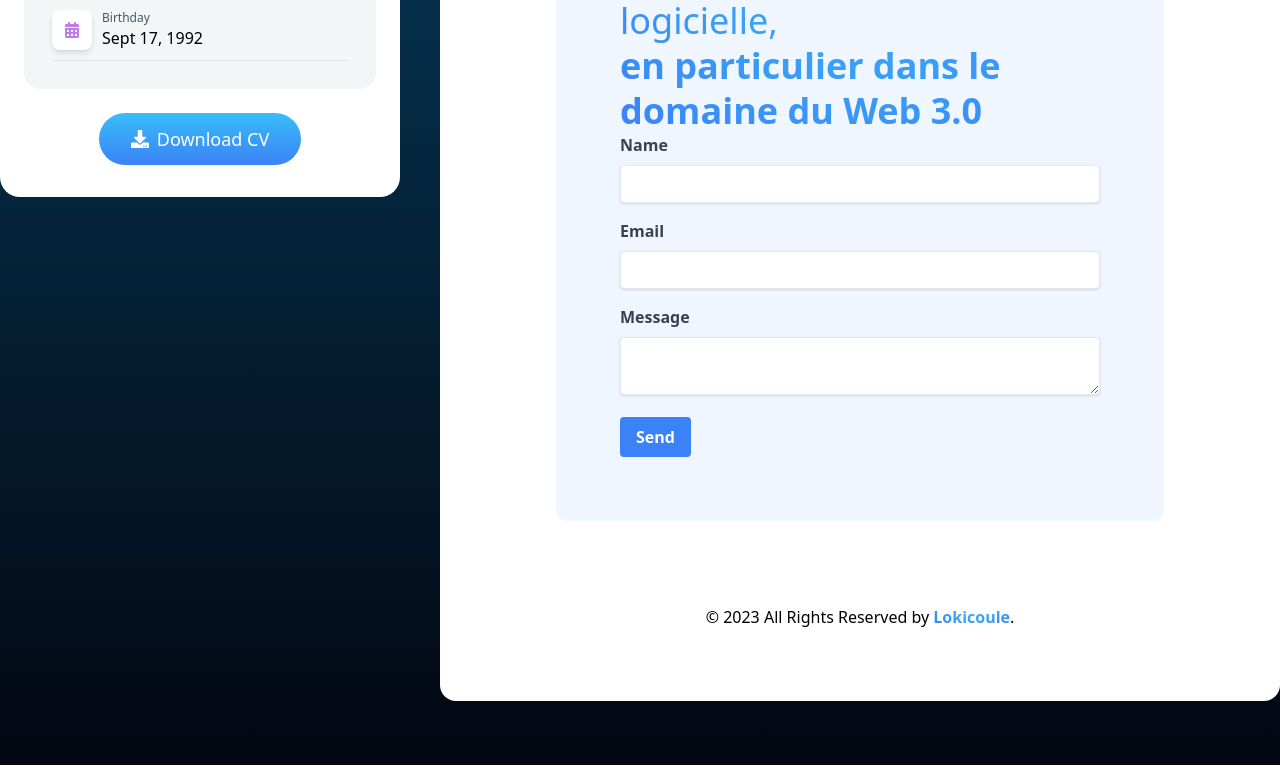
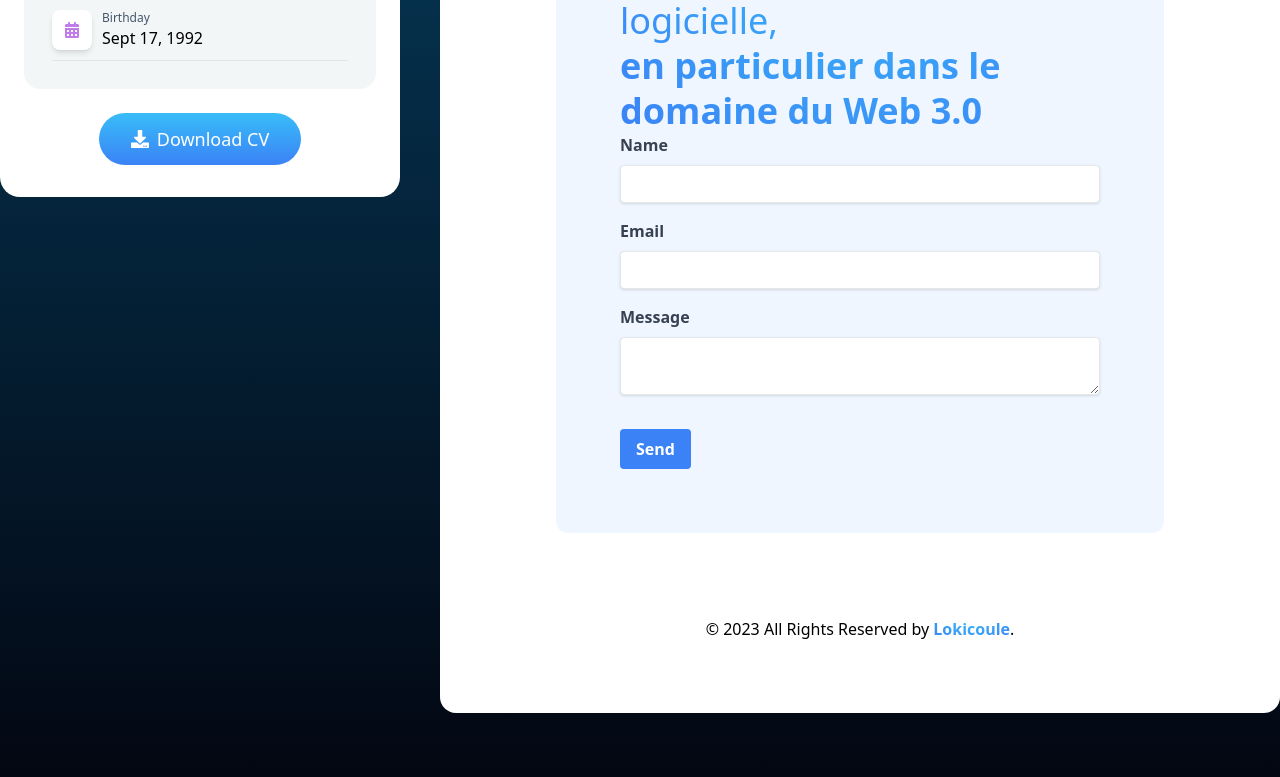
Before and after one commit to Lokicoule/portfolio, a React (Vite) app: page /contact in a window 1280 px wide. Shown: the part 796-1573 px from the top of the page. Built offline with nearby package versions, Linux system fonts and the light colour scheme.

Commit message:
feat(contact): prevent spamming and improve ux

```diff
--- a/src/pages/contact/Contact.tsx
+++ b/src/pages/contact/Contact.tsx
@@ -5,8 +5,8 @@ import ContactFormView from "./components/ContactFormView";
 import { ContactFormProps } from "./domainObjects/ContactForm";
 
 const Contact = () => {
-  const handleSubmit = (data: ContactFormProps) => {
-    contactController.submitContactForm(data);
+  const handleSubmit = async (data: ContactFormProps) => {
+    await contactController.submitContactForm(data);
   };
 
   return (
--- a/src/pages/contact/ContactController.tsx
+++ b/src/pages/contact/ContactController.tsx
@@ -5,30 +5,38 @@ import { NotificationService } from "../../shared/notifications/notificationsSer
 import { ContactFormProps } from "./domainObjects/ContactForm";
 
 export class ContactController {
+  private _isLoading = false;
+
   constructor(
     private notifications: NotificationService,
     private mailingService: MailingService,
     private loggingService: LoggingService
   ) {}
 
-  public submitContactForm(data: ContactFormProps) {
+  public async submitContactForm(data: ContactFormProps): Promise<void> {
+    if (this._isLoading) {
+      return;
+    }
+
     const notification = Notification.createInfo("Sending message...");
 
     this.notifications.showToast(notification);
-
-    this.mailingService.sendEmail(
-      data,
-      () => {
+    this._isLoading = true;
+    try {
+      await this.mailingService.sendEmail(data);
+      console.log("data", data);
       this.notifications.updateToast(
         notification.withMessageAndType("Message sent!", "success")
       );
-      },
-      (error: Error) => {
-        this.loggingService.logError(error);
+    } catch (error) {
+      console.error("error", error);
+      this.loggingService.logError(error as Error);
       this.notifications.updateToast(
         notification.withMessageAndType("Message failed to send!", "error")
       );
-      }
-    );
+      throw error;
+    } finally {
+      this._isLoading = false;
     }
   }
+}
--- a/src/pages/contact/components/ContactFormView.tsx
+++ b/src/pages/contact/components/ContactFormView.tsx
@@ -1,4 +1,5 @@
 import { useState } from "react";
+import { useAsyncCallback } from "../../../shared/hooks/useAsyncCallback";
 import { ContactFormProps } from "../domainObjects/ContactForm";
 
 export interface ContactFormElements extends HTMLFormControlsCollection {
@@ -12,7 +13,7 @@ interface ContactFormElement extends HTMLFormElement {
 }
 
 interface ContactFormViewProps {
-  onSubmit: (data: ContactFormProps) => void;
+  onSubmit: (data: ContactFormProps) => Promise<void>;
 }
 
 const ContactFormView: React.FC<ContactFormViewProps> = ({ onSubmit }) => {
@@ -21,7 +22,8 @@ const ContactFormView: React.FC<ContactFormViewProps> = ({ onSubmit }) => {
     email: "",
     message: "",
   });
-  const [isSubmitted, setIsSubmitted] = useState(false);
+  const [{ isLoading, isSuccessful, error }, sendMessage] =
+    useAsyncCallback(onSubmit);
 
   const handleChange = (
     event: React.ChangeEvent<HTMLInputElement | HTMLTextAreaElement>
@@ -34,12 +36,10 @@ const ContactFormView: React.FC<ContactFormViewProps> = ({ onSubmit }) => {
     }));
   };
 
-  const handleSubmit = (event: React.FormEvent<ContactFormElement>) => {
+  const handleSubmit = async (event: React.FormEvent<ContactFormElement>) => {
     event.preventDefault();
 
-    onSubmit(formData);
-
-    setIsSubmitted(true);
+    await sendMessage(formData);
   };
 
   return (
@@ -85,15 +85,24 @@ const ContactFormView: React.FC<ContactFormViewProps> = ({ onSubmit }) => {
           required
         />
       </div>
-      {!isSubmitted && (
-        <button
-          type="submit"
-          className="bg-blue-500 hover:bg-blue-700 text-white font-bold py-2 px-4 rounded focus:outline-none focus:shadow-outline"
-        >
-          Send
-        </button>
+      <div className="transition-all duration-300  ease-in-out inline-block hover:bg-gradient-to-r from-sky-400 to-blue-600 rounded-lg  mt-3">
+        {!isSuccessful && (
+          <button
+            type="submit"
+            className="bg-blue-500 hover:bg-blue-700 text-white font-bold py-2 px-4 rounded focus:outline-none focus:shadow-outline"
+            disabled={isLoading}
+          >
+            {isLoading ? "Sending..." : "Send"}
+          </button>
+        )}
+      </div>
+      {isSuccessful && (
+        <p className="text-green-500 font-bold">Message sent successfully!</p>
       )}
-      {isSubmitted && <p className="text-green-500 font-bold">Message sent!</p>}
+
+      {error && (
+        <div className="text-red-500 text-xs italic mt-4">{error.message}</div>
+      )}
     </form>
   );
 };
--- /dev/null
+++ b/src/shared/hooks/useAsyncCallback.tsx
@@ -0,0 +1,31 @@
+import { useState } from "react";
+
+export type AsyncState = {
+  isLoading: boolean;
+  isSuccessful: boolean;
+  error?: Error;
+};
+
+export const useAsyncCallback = <TArgs extends unknown[], TReturn>(
+  fn: (...args: TArgs) => Promise<TReturn>
+): [AsyncState, (...args: TArgs) => Promise<TReturn>] => {
+  const [isLoading, setIsLoading] = useState(false);
+  const [isSuccessful, setIsSuccessful] = useState(false);
+  const [error, setError] = useState<Error | undefined>(undefined);
+
+  const callback = async (...args: TArgs) => {
+    setIsLoading(true);
+    try {
+      const result = await fn(...args);
+      setIsSuccessful(true);
+      return result;
+    } catch (error) {
+      setError(error as Error);
+      throw error;
+    } finally {
+      setIsLoading(false);
+    }
+  };
+
+  return [{ isLoading, isSuccessful, error }, callback];
+};
--- a/src/shared/mailing/mailingService.ts
+++ b/src/shared/mailing/mailingService.ts
@@ -2,11 +2,7 @@ import { send } from "@emailjs/browser";
 import { ContactFormProps } from "../../pages/contact/domainObjects/ContactForm";
 
 export class MailingService {
-  public sendEmail(
-    contactForm: ContactFormProps,
-    onSuccess: () => void,
-    onFailure: (error: Error) => void
-  ): void {
+  public async sendEmail(contactForm: ContactFormProps): Promise<void> {
     const emailParams = {
       to_name: "Loïk",
       from_email: contactForm.email,
@@ -14,17 +10,11 @@ export class MailingService {
       message: contactForm.message,
     };
 
-    send(
+    await send(
       import.meta.env.VITE_EMAILJS_SERVICE_ID,
       import.meta.env.VITE_EMAILJS_TEMPLATE_ID,
       emailParams,
       import.meta.env.VITE_EMAILJS_PUBLIC_KEY
-    )
-      .then(() => {
-        onSuccess();
-      })
-      .catch((error) => {
-        onFailure(error);
-      });
+    );
   }
 }
```
Lines whose indentation alone changed are shown as unchanged.
